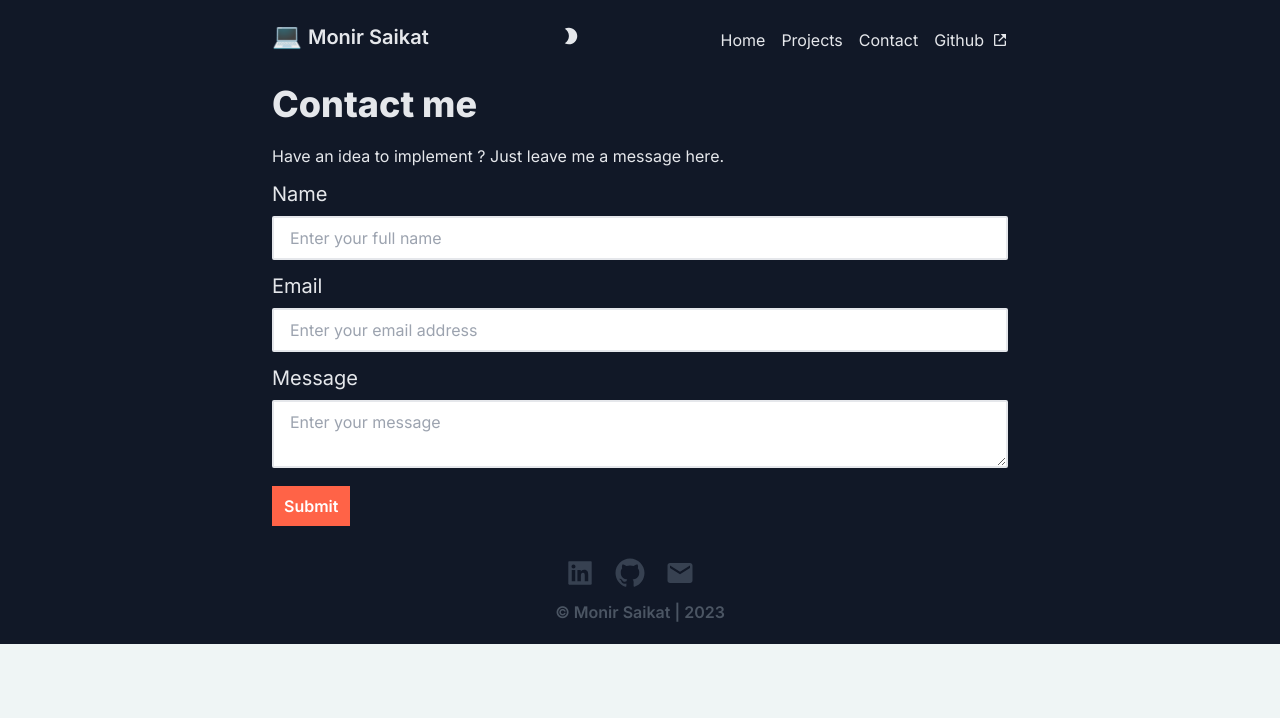
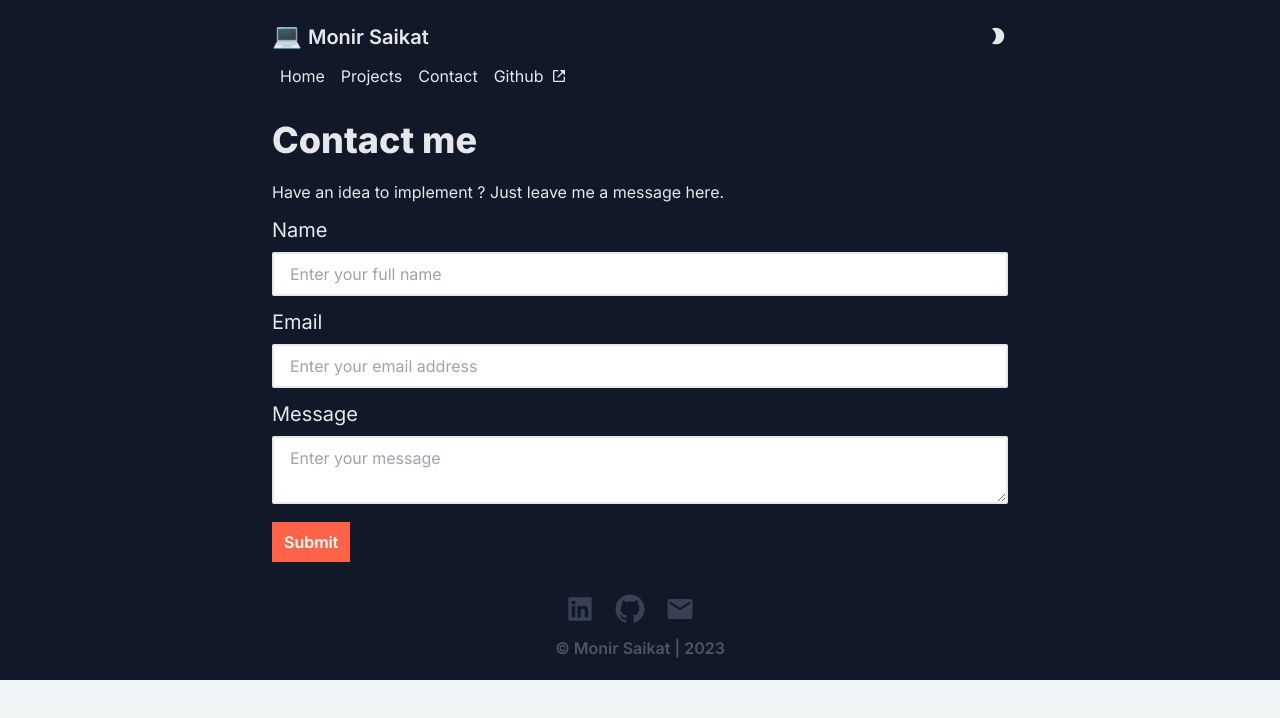
Before and after one commit to MonirSaikat/MonirSaikat, a Next.js app: page /contact in a window 1280 px wide. Shown: the top 718 px of the page. Built offline with nearby package versions, Linux system fonts and the light colour scheme.

Commit message:
changed navbar layout

```diff
--- a/components/Navbar.js
+++ b/components/Navbar.js
@@ -43,7 +43,8 @@ export const Navbar = () => {
 
   return(
     <nav className='py-5 flex items-center dark:bg-gray-900'>
-      <div className="container flex flex-wrap justify-between mx-auto items-center">
+      <div className="container mx-auto">
+        <div className="flex justify-between">
           <Logo />
 
           <button
@@ -54,9 +55,9 @@ export const Navbar = () => {
               theme === 'dark' ? <MdModeNight /> : <MdLightMode />
             }
           </button>
+        </div>
 
-        <div className='w-full md:block md:w-auto z-20'>
-          <ul className='flex mt-2 ml-[-6px] md:ml-0'>
+        <ul className='flex ml-[-6px] md:ml-0 mt-3'>
           { renderLinks }
           <li className='mr-0 ml-2'>
             <Link className='hover:text-secondary dark:text-gray-200 flex items-center' href="https://github.com/MonirSaikat" target='_blank'>
@@ -66,7 +67,6 @@ export const Navbar = () => {
           </li>
         </ul>
       </div>
-      </div>
     </nav>
   );
 };
```
Lines whose indentation alone changed are shown as unchanged.
